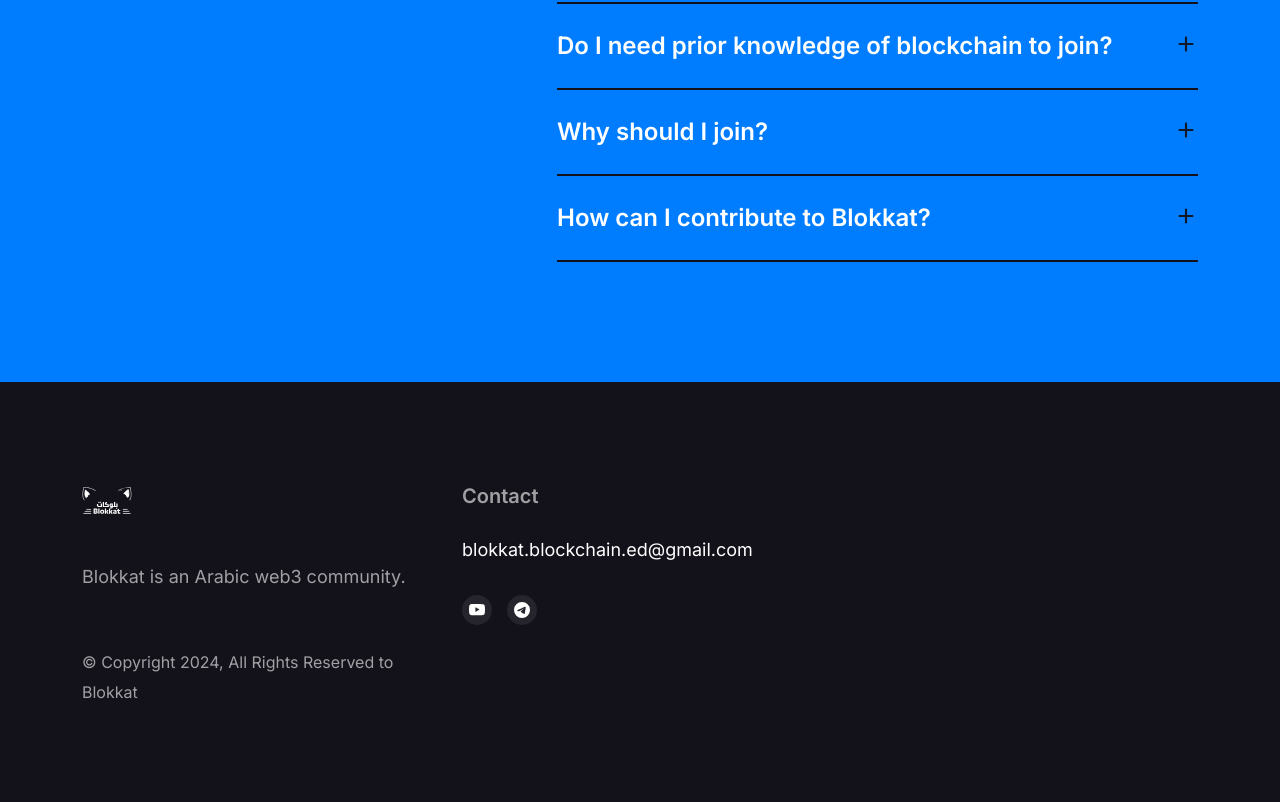
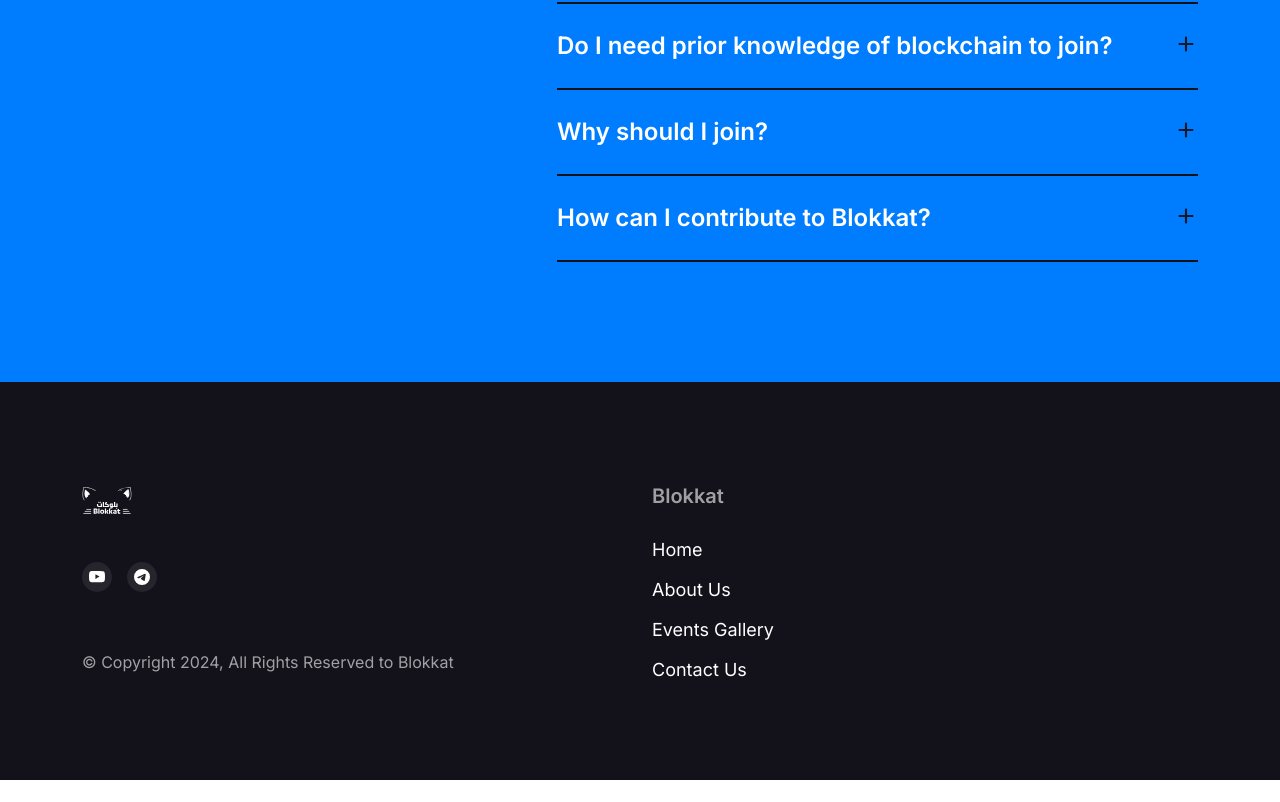
Before and after one commit to omariosman/blokkat-website, a Next.js app: page / in a window 1280 px wide. Shown: the part 3105-3907 px from the top of the page. After the commit the page ends 3885 px from the top, so only its background shows below. Built offline with nearby package versions, Linux system fonts and the light colour scheme.

Commit message:
:rocket: feat: add footer content

```diff
--- a/components/layout/footer/footer-home-one.js
+++ b/components/layout/footer/footer-home-one.js
@@ -6,29 +6,12 @@
 		<footer className="fugu-footer-section">
 			<div className="container">
 				<div className="row">
-					<div className="col-lg-4">
+					<div className="col-lg-6">
 						<div className="fugu-textarea">
 							<div className="fugu-footer-logo">
 								<img src="/images/logos/blokkat-logo-sm.svg" alt="" className="light-version-logo" />
 							</div>
-							<p>
-								Blokkat is an Arabic web3 community.
-							</p>
-							<p className="fugu-copywright">
-								&copy; Copyright {new Date().getFullYear()}, All Rights Reserved to Blokkat
-							</p>
-						</div>
-					</div>
-					<div className="col-lg-2 col-md-4 col-sm-4">
-						<div className="fugu-footer-menu">
-							<span>Contact</span>
-							<ul>
-								<li>
-									<Link href="mailto:blokkat.blockchain.ed@gmail.com">blokkat.blockchain.ed@gmail.com</Link>
-								</li>
-							</ul>
-						</div>
-						<div className="fugu-social-icon">
+							<div className="fugu-social-icon">
 							<ul>
 								<li>
 									<Link href={"https://www.youtube.com/@blokkat_xyz?si=KGhR1jYZ97i11A0F"} target="_blank" className="blokkat-social-icon">
@@ -46,6 +29,30 @@
 								</li>
 							</ul>
 						</div>
+							<p className="fugu-copywright">
+								&copy; Copyright {new Date().getFullYear()}, All Rights Reserved to Blokkat
+							</p>
+						</div>
+					</div>
+					<div className="col-lg-2 col-md-4 col-sm-4">
+						<div className="fugu-footer-menu">
+							<span>Blokkat</span>
+							<ul>
+								<li>
+									<Link href="/">Home</Link>
+								</li>
+								<li>
+									<Link href="/about-us">About Us</Link>
+								</li>
+								<li>
+									<Link href="/events-gallery">Events Gallery</Link>
+								</li>
+								<li>
+									<Link href="/contact">Contact Us</Link>
+								</li>
+							</ul>
+						</div>
+
 					</div>
 				</div>
 			</div>
```
Also changed, not shown: styles/css/app.css.
